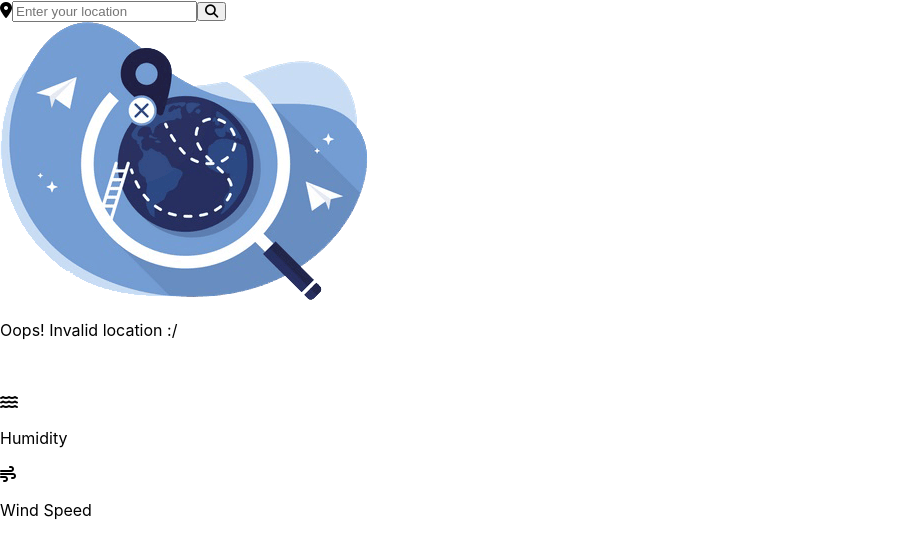
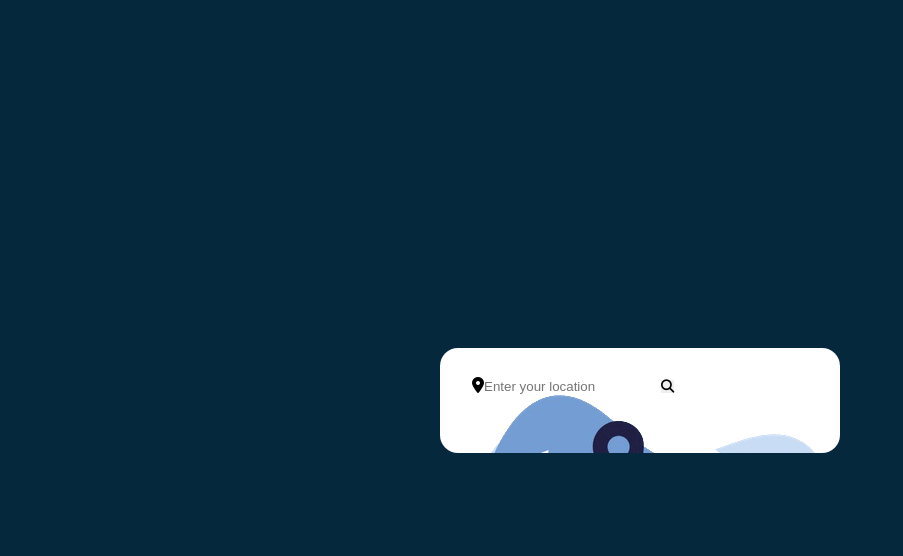
Before and after one commit to LastResolution/Weather-Report, a React (Create React App) app: page / in a window 1280 px wide. Shown: the top 556 px of the page, without its empty margins (0-903 px from the left). Built offline with nearby package versions, Linux system fonts and the light colour scheme.

Commit message:
Update index.css
Overall layout base change

```diff
--- a/src/css/index.css
+++ b/src/css/index.css
@@ -1,13 +1,27 @@
-body {
+* {
   margin: 0;
-  font-family: -apple-system, BlinkMacSystemFont, 'Segoe UI', 'Roboto', 'Oxygen',
-    'Ubuntu', 'Cantarell', 'Fira Sans', 'Droid Sans', 'Helvetica Neue',
-    sans-serif;
-  -webkit-font-smoothing: antialiased;
-  -moz-osx-font-smoothing: grayscale;
+  padding: 0;
+  border: 0;
+  outline: none;
+  box-sizing: border-box;
 }
 
-code {
-  font-family: source-code-pro, Menlo, Monaco, Consolas, 'Courier New',
-    monospace;
+body {
+  height: 100vh;
+  display: flex;
+  align-items: center;
+  justify-content: center;
+  background: #06283d;
 }
+
+.App {
+  position: relative;
+  width: 400px;
+  height: 105px;
+  background: #fff;
+  padding: 28px 32px;
+  overflow: hidden;
+  border-radius: 18px;
+  font-family: "Roboto", sans-serif;
+  transition: 0.6s ease-out;
+}
```
